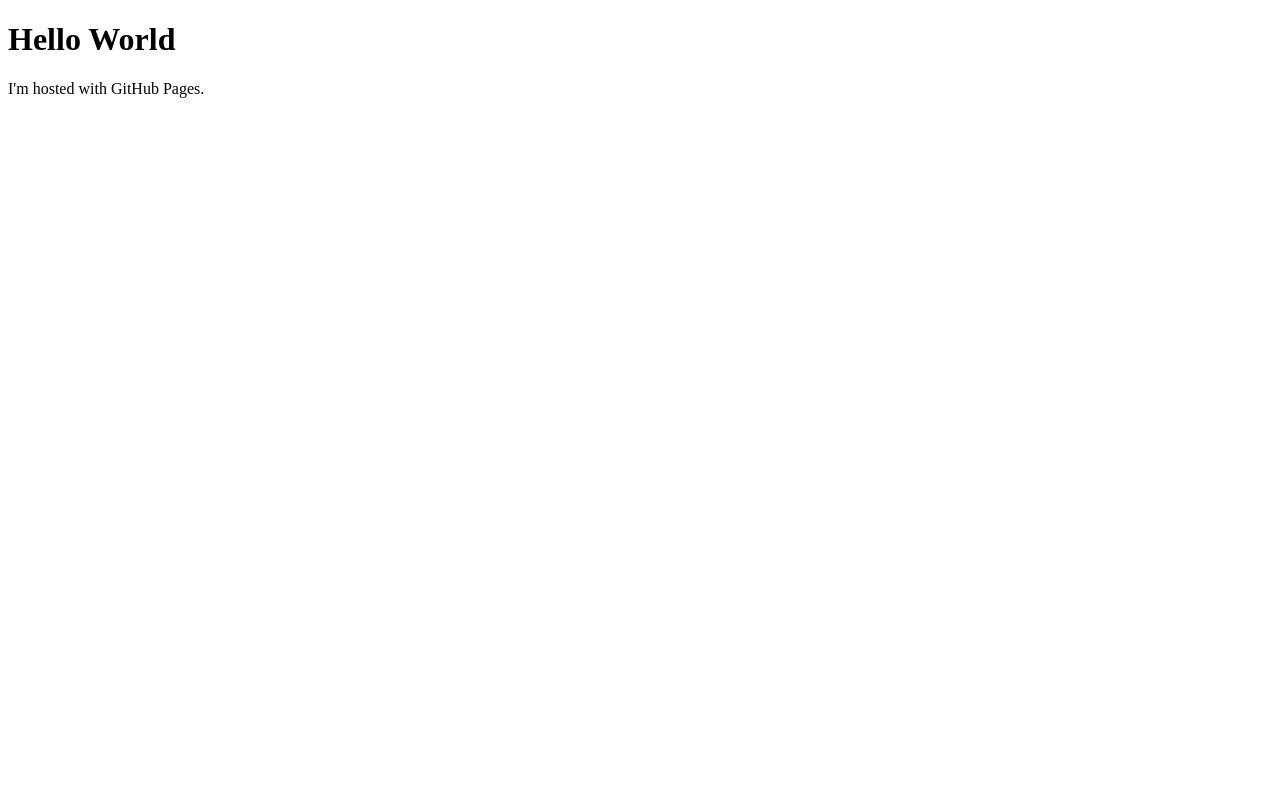
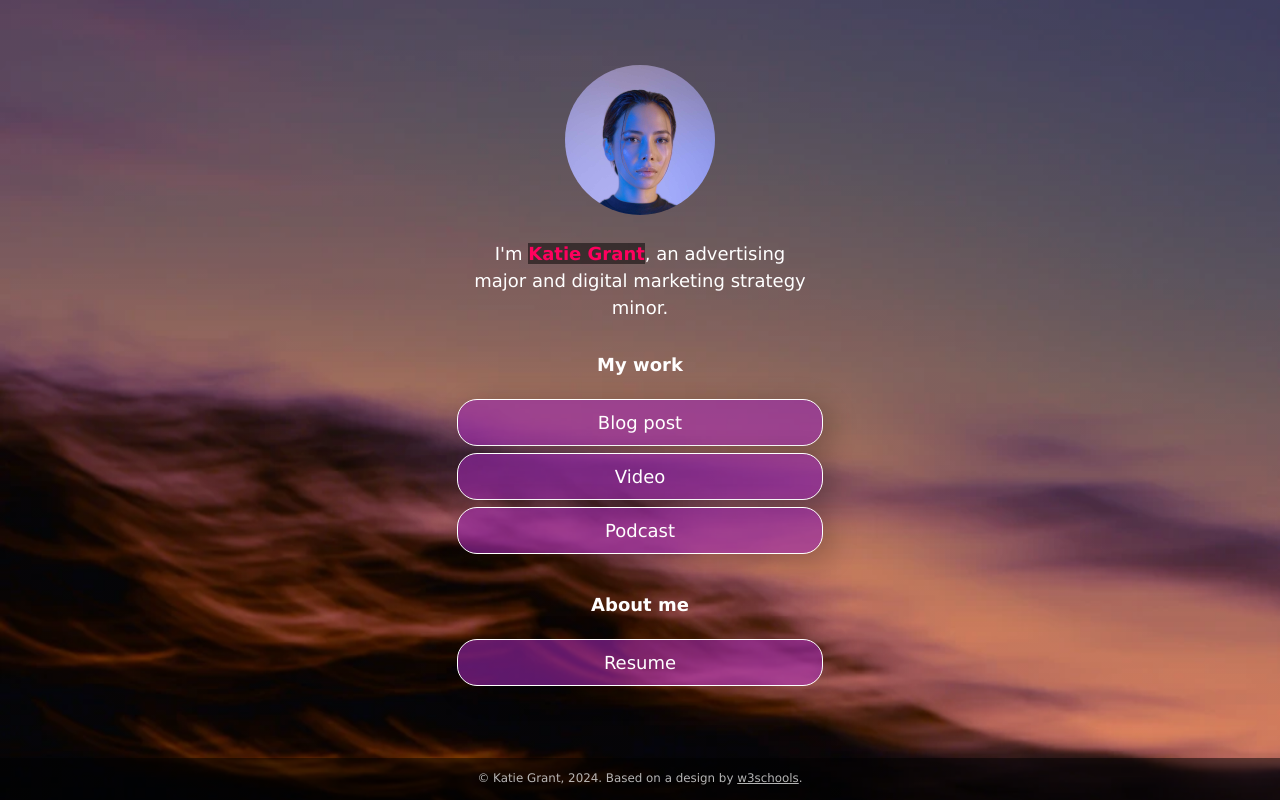
Before and after one commit to katiegrant04/katiegrant04.github.io, a plain HTML site: page index.html in a window 1280 px wide. Drawn offline with Linux system fonts and the light colour scheme.

Commit message:
Added website template

```diff
--- /dev/null
+++ b/css/style.css
@@ -0,0 +1,231 @@
+:root {
+    --primaryText: #fff;
+    --secondaryText: #ff015e;
+    --primary: rgba(156, 39, 176, .60);
+    --secondary: rgba(255, 1, 94, .60);
+    --buttonHover: rgba(156, 39, 176, .40);
+    --smallButtonHover: rgba(0, 0, 0, .25);
+}
+
+html {
+    box-sizing: border-box;
+    /* keeps button boxes within phone screen width */
+    -ms-text-size-adjust: 100%;
+    -webkit-text-size-adjust: 100%;
+    height: 100%;
+}
+
+*,
+*:before,
+*:after {
+    box-sizing: inherit;
+}
+
+body {
+    margin: 0;
+    min-height: 100%;
+    /* The image used for the site background. Try changing skyscape.jpg to stars.jpg. Put a replacement photo in the images folder and, in line 21 below, replace skyscape.jpg with yourbackgroundfilename.jpg */
+    /* The linear gradient darkens the image, like putting a sunglasses lens on top of it. If you want to darken the image even more, change 0.1 (both times) to 0.3 or higher */
+    background: linear-gradient(rgba(0, 0, 0, 0.1), rgba(0, 0, 0, 0.1)), url(../images/skyscape.jpg);
+    /* Prevents the browser from repeating or "tiling" the background image */
+    background-repeat: no-repeat;
+    background-position: center;
+    /* Freezes the image so that even the content scrolls down, the background stays put */
+    background-attachment: fixed;
+    /* Resizes the background image to cover the entire container */
+    background-size: cover;
+    font-family: Futura, Verdana, sans-serif;
+    line-height: 1.5;
+    font-size: 18px;
+    display: flex;
+    flex-direction: column;
+    justify-content: space-around;
+    align-items: center;
+}
+
+h1 {
+    font-size: 1em;
+}
+
+h2 {
+    font-size: 1em;
+    margin-bottom: 0;
+}
+
+img {
+    margin: .5em 1em;
+    /* border: 1px solid #ccc; */
+    border-radius: 50%;
+    height: 150px;
+    max-width: 100%;
+    object-fit: cover;
+    /* Resizes the image to cover the entire container */
+}
+
+.container {
+    text-align: center;
+    width: 100%;
+    padding: 0;
+    margin-right: auto;
+    margin-left: auto;
+    flex: 1;
+    display: flex;
+    flex-direction: column;
+    justify-content: center;
+}
+
+.image-container {
+    text-align: center;
+    width: 100%;
+}
+
+.main-text-color {
+    color: var(--primaryText);
+}
+
+.name {
+    color: var(--secondaryText);
+}
+
+.name strong {
+    background-color: rgba(0, 0, 0, 0.50);
+}
+
+.section-header {
+    padding-top: .5em;
+}
+
+.button,
+.intro,
+.links-container,
+.slidedown,
+.external-link {
+    width: 100%;
+    min-width: 50%;
+    padding: .5em 1em;
+    text-decoration: none;
+    color: inherit;
+    text-align: center;
+}
+
+.button, .external-link {
+    border: 1px solid var(--primaryText);
+    border-radius: 20px;
+    box-shadow: 7px 6px 28px 1px rgba(0, 0, 0, 0.24);
+    overflow: hidden;
+    white-space: nowrap;
+    display: inline-block;
+    background-color: var(--primary);
+    cursor: pointer;
+    transition: 0.2s all;
+}
+
+.button:not(.highlight) {
+    background-color: var(--primary);
+}
+
+@media (hover: hover) {
+    .button:hover { background-color: var(--buttonHover); }
+}
+
+.button.highlight {
+    background-color: var(--secondary);
+}
+
+.button:active, .external-link:active {
+    transform: scale(0.98);
+    /* Scaling button to 0.98 to its original size */
+    box-shadow: 3px 2px 22px 1px rgba(0, 0, 0, 0.24);
+    /* Lowering the shadow */
+}
+
+.intro {
+    margin: 0 auto;
+}
+
+.section {
+    margin-top: 1em;
+}
+
+.slidedown {
+    margin: 0 auto;
+    padding: 0;
+    -webkit-transition: height .4s ease;
+    -o-transition: height .4s ease;
+    transition: height .4s ease;
+    overflow: hidden;
+    height: 0;
+}
+
+.external-link {
+    border: 1px solid var(--primaryText);
+    border-radius: 20px;
+    background-color: transparent;
+    display: flex;
+    align-items: center;
+    justify-content: center;
+    padding: 0;
+    margin: .5em auto 1.5em auto;
+    text-decoration: none;
+    color: inherit;
+    height: 2em;
+    width: 6em;
+}
+
+.external-link:hover {
+    background-color: var(--smallButtonHover)
+}
+
+.description {
+    display: flex;
+    text-align: left;
+    flex-direction: column;
+    padding: 0 .6em;
+}
+
+.description > p {
+    margin: .5em 0;
+}
+
+.footer {
+  font-size: .66em;
+  background-color: rgba(0, 0, 0, .5);
+  color: rgba(225, 225, 225, .8);
+  text-decoration: none;
+  width: 100%;
+  min-height: 3em;
+  display: flex;
+  align-items: center;
+  justify-content: center;
+  position: relative;
+}
+
+.footer a {
+    color: inherit;
+}
+
+/* Media queries allow you to change style properties according to the screen width. In this case, if the screen is AT LEAST 540 pixels wide (bigger than a standard phone), the .container resizes to 540 pixels and the buttons and intro resize to 85% of the container width */
+@media (min-width: 540px) {
+    .container {
+        max-width: 540px;
+    }
+
+    .button,
+    .intro,
+    .slidedown {
+        width: 85%;
+    }
+}
+
+/* If the screen is AT LEAST 768 pixels wide (standard tablet or larger), the .container resizes to 750 pixels and the buttons and intro resize to 40% of the container width */
+@media (min-width: 768px) {
+    .container {
+        max-width: 768px;
+    }
+
+    .button,
+    .intro,
+    .slidedown {
+        width: 40%;
+    }
+}
--- a/index.html
+++ b/index.html
@@ -1,7 +1,74 @@
 <!DOCTYPE html>
-<html>
-<body>
-<h1>Hello World</h1>
-<p>I'm hosted with GitHub Pages.</p>
+<!-- This page is adapted from w3schools "How to make a link tree website https://www.w3schools.com/howto/howto_website_create_linktree.asp" -->
+<html lang="en">
+
+<head>
+  <meta charset="utf-8" />
+  <meta name="viewport" content="width=device-width, initial-scale=1" />
+  <!-- Add your name below -->
+  <title>Katie Grant</title>
+  <link rel="stylesheet" href="css/style.css">
+</head>
+
+<body class="main-text-color">
+  <!-- Content container. Everything except footer goes here -->
+  <div class="container">
+    <!-- Image and name container. Put your replacement photo—which you should crop to be square—in the images folder, then change the source attribute to images/yourportraitfilename.jpg. This path says, "Look in the images folder for yourportraitfilename.jpg." Be sure to change the alt text, too. -->
+    <div class="image-container">
+      <img src="images/portrait.jpg" alt="Photo by Art Hauntington">
+    </div>
+    <div class="intro">
+      I'm <span class="name"><strong>Katie Grant</strong></span>, an advertising major and digital marketing strategy minor.
+    </div>
+    <div class="section-header">
+      <h1>My work</h1>
+    </div>
+    <!-- Replace the # inside of the href="#" with your links. -->
+    <div class="links-container">
+      <div class="button toggle">Blog post</div>
+      <div class="slidedown">
+        <div class="description">
+          <h2>Blog post title</h2>
+          <p>Here, add a short but appealing description of your blog post.</p>
+          <a href="#" class="external-link" target="_blank">Read</a>
+        </div>
+      </div>
+
+      <div class="button toggle">Video</div>
+      <div class="slidedown">
+        <div class="description">
+          <h2>Video title</h2>
+          <p>Add a short but appealing description of your video.</p>
+          <a href="#" class="external-link" target="_blank">Watch</a>
+        </div>
+      </div>
+
+      <div class="button toggle">Podcast</div>
+      <div class="slidedown">
+        <div class="description">
+          <h2>Podcast title</h2>
+          <p>Add a short but appealing description of your podcast</p>
+          <a href="#" class="external-link" target="_blank">Listen</a>
+        </div>
+      </div>
+    </div>
+
+    <!-- Replace # with PDF from Google Docs, or replace the entire section with whatever you want. Or delete it! Or add another section below it!-->
+    <div class="section-header">
+      <h1>About me</h1>
+    </div>
+
+    <div class="links-container">
+      <a href="https://drive.google.com" class="button" target="_blank">Resume</a>
+    </div>
+
+  </div>
+  <div class="footer">
+    <p>© Katie Grant, 2024. Based on a design by <a
+        href="https://www.w3schools.com/howto/howto_website_create_linktree.asp" target="_blank">w3schools</a>.
+    </p>
+  </div>
+  <script type="text/javascript" src="js/slider.js"></script>
 </body>
+
 </html>
--- /dev/null
+++ b/js/slider.js
@@ -0,0 +1,19 @@
+document.addEventListener("DOMContentLoaded", () => {
+  const a = document.querySelectorAll(".toggle");
+  a.forEach((e) => {
+    e.addEventListener("click", function () {
+      let slider = this.nextElementSibling;
+      if (slider.style.height) {
+        slider.style.height = null;
+        e.classList.remove("highlight");
+      } else {
+        document.querySelectorAll(".toggle.highlight").forEach((f) => {
+          f.classList.remove("highlight");
+          f.nextElementSibling.style.height = null;
+        });
+        e.classList.add("highlight");
+        slider.style.height = slider.scrollHeight + "px";
+      }
+    })
+  })
+})
```
Also changed, not shown: images/portrait.jpg (added), images/skyscape.jpg (added), images/stars.jpg (added), 1 other file.
